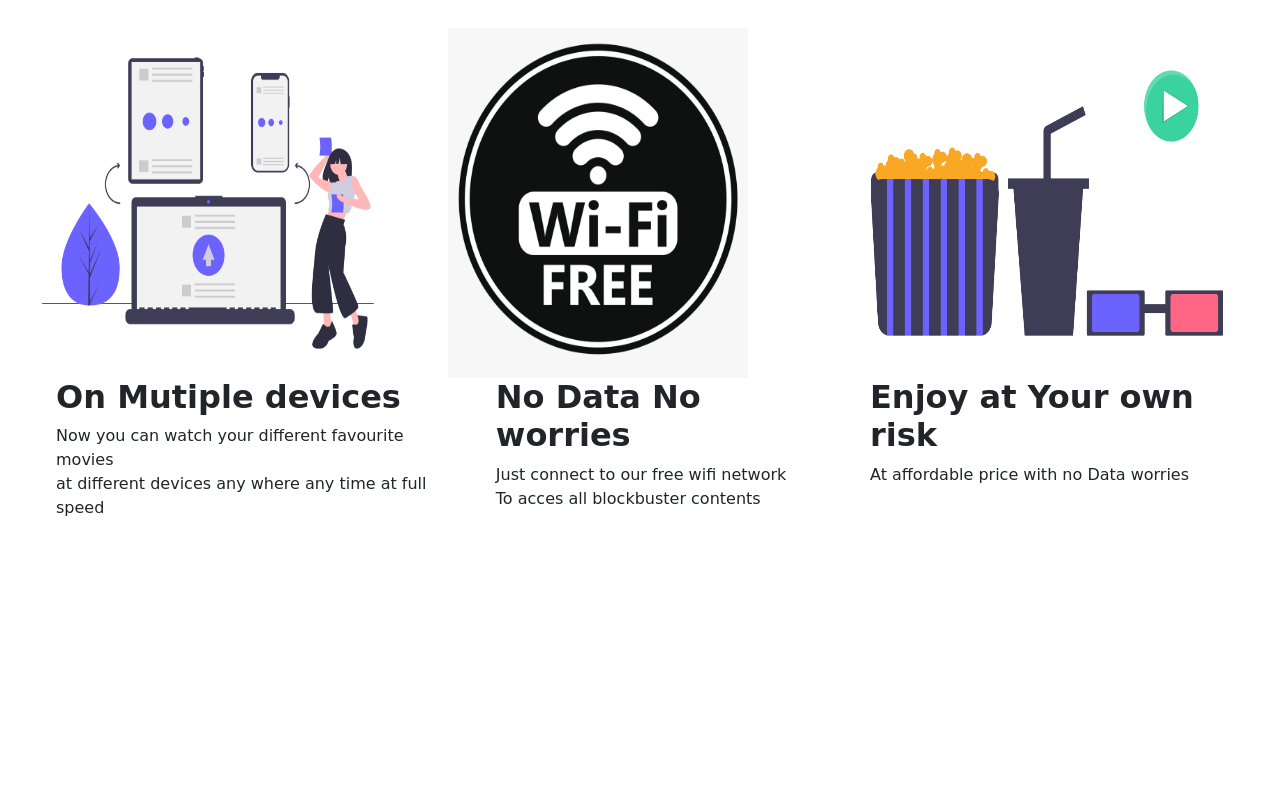
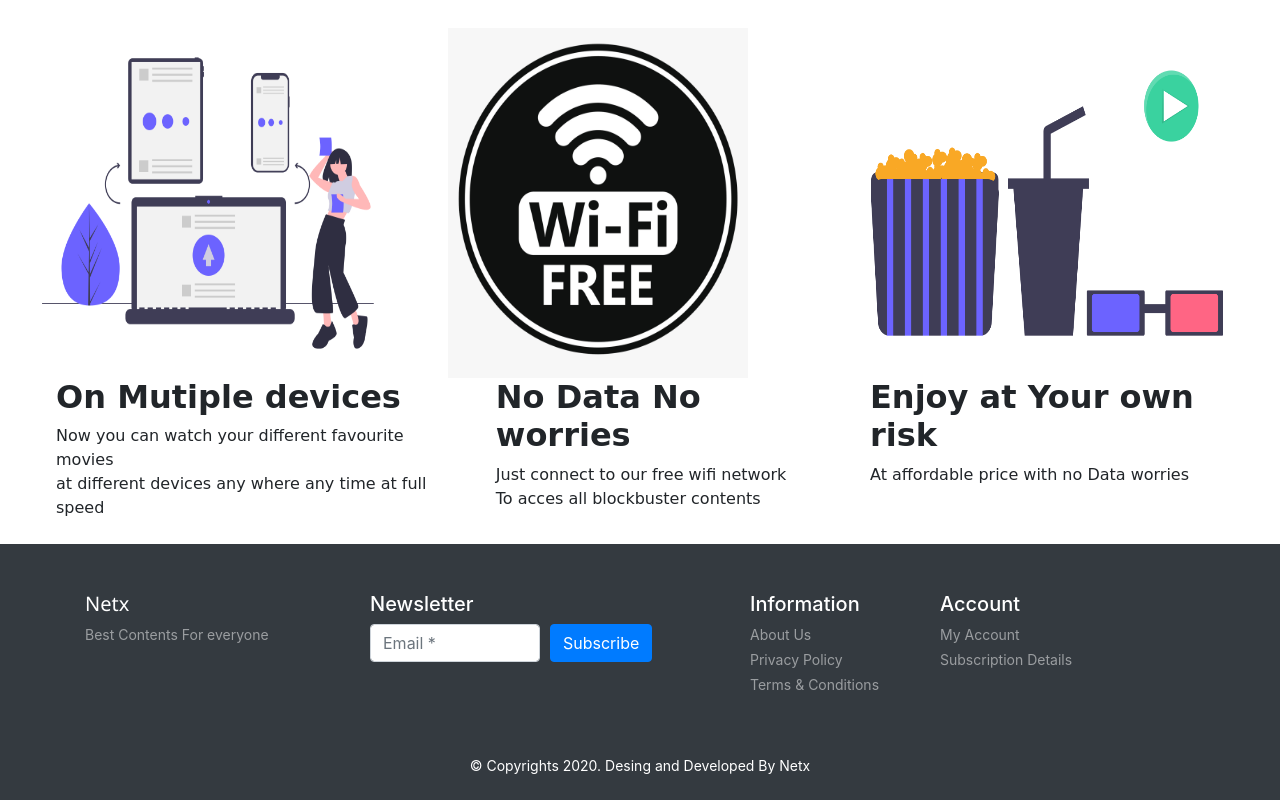
Before and after one commit to Gaidon44/Netx, a website: page index.html in a window 1280 px wide. Shown: the part 644-1444 px from the top of the page. Before the commit the page ends 1188 px from the top, so only its background shows below. Drawn offline with Linux system fonts and the light colour scheme; a web font is replaced by a local one.

Commit message:
footer finished

```diff
--- a/index.html
+++ b/index.html
@@ -42,9 +42,9 @@
     <!--header-->
 
     <!--mainsite-->
-    <main id="main-site">
+<main id="main-site">
       <!--banner section-->
-  <section id="banner">
+    <section id="banner">
     <div class="view">
       <!-- Mask & flexbox options-->
       <div class="mask rgba-gradient align-items-center">
@@ -54,7 +54,7 @@
           <div class="row">
             <!--Grid column-->
             <div class="col-md-6 text-white text-left  mt-xl-5 mb-5 font-size-20 ">
-              <h1 class="h1-responsive font-weight-bold mt-sm-5">welcome to Netx </h1>
+              <h1 class="h1-responsive font-weight-bold mt-sm-5">Welcome to Netx </h1>
               <h2 class="mb-4 font-size-16 font-noto mt-sm-4">Enjoy Best Cinematic Experience  at Your Device at affordable price
                 without having internet connection</h2>
               <a class="btn btn-primary btn-lg">Start Your free Trial</a>
@@ -71,7 +71,7 @@
 
       </section>
 
-  <section id="content-row">
+    <section id="content-row">
     <div class="d-sm-flex flex-row justify-content-between mt-5">
       <div class="p-2">
         <div class="image1">
@@ -117,15 +117,52 @@
         </div>
       </div></div>
     </div>
-  </section>
+    </section>
     </main>
     <!--mainsite-->
 
-    <!--footer-->
-    <footer>
+    <footer id="footer" class="bg-dark text-white py-5">
+      <div class="container">
+        <div class="row">
+          <div class="col-lg-3 col-12">
+            <h4 class="font-noto font-size-20">Netx</h4>
+            <p class="font-size-14 text-white-50">Best Contents For everyone</p>
+          </div>
 
+          <div class="col-lg-4 col-12">
+            <h4 class="font-rubik font-size-20">Newsletter</h4>
+            <form class="form-row">
+              <div class="col">
+                <input type="text" class="form-control" placeholder="Email *">
+              </div>
+              <div class="col">
+                <button type="submit" class="btn btn-primary mb-2">Subscribe</button>
+              </div>
+            </form>
+          </div>
+
+          <div class="col-lg-2 col-12">
+            <h4 class="font-rubik font-size-20">Information</h4>
+            <div class="d-flex flex-column flex-wrap">
+              <a href="#" class=" font-size-14 text-white-50 pb-1">About Us</a>
+              <a href="#" class="font-size-14 text-white-50 pb-1">Privacy Policy</a>
+              <a href="#" class="font-size-14 text-white-50 pb-1">Terms & Conditions</a>
+            </div>
+          </div>
+          <div class="col-lg-2 col-12">
+            <h4 class="font-rubik font-size-20">Account</h4>
+            <div class="d-flex flex-column flex-wrap">
+              <a href="#" class="font-size-14 text-white-50 pb-1">My Account</a>
+              <a href="#" class="font-size-14 text-white-50 pb-1">Subscription Details</a>
+            </div>
+          </div>
+        </div>
+      </div>
     </footer>
-    <!--footer-->
+    <div class="copyright text-center bg-dark text-white py-2">
+      <p class="font-rale font-size-14">&copy; Copyrights 2020. Desing and Developed By Netx</p>
+    </div>
+<!-- !start #footer -->
 
         <!--Bootstrap js links-->
     <script src="bootstrap/js/bootstrap.js"></script>
```
